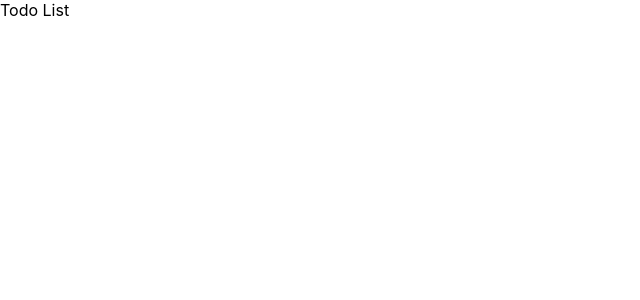
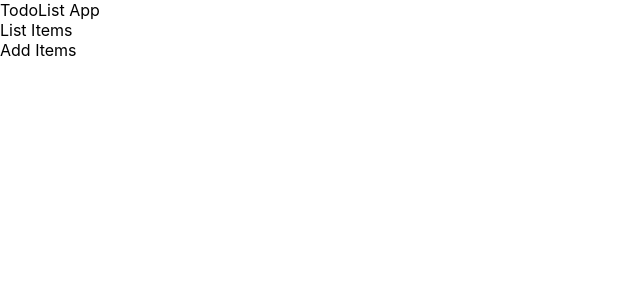
Before and after one commit to eslamibrahimhamed/ToDo-List, a React (Create React App) app: page / in a window 1280 px wide. Shown: the top 300 px of the page, without its empty margins (0-640 px from the left). Built offline with nearby package versions, Linux system fonts and the light colour scheme.

Commit message:
add 15/4/2022

```diff
--- a/src/App.js
+++ b/src/App.js
@@ -1,7 +1,25 @@
 import React, { Component } from "react";
+import TodoItems from "./components/TodoItems/TodoItems";
+import AddItem from "./components/AddItem/AddItems";
 
-function App() {
-  return <div className="App">Todo List</div>;
+class App extends Component {
+  state = {
+    items: [
+      { id: 1, name: "Eslam", age: 30 },
+      { id: 2, name: "Mohamed", age: 28 },
+      { id: 3, name: "Amr", age: 26 },
+    ],
+  };
+
+  render() {
+    return (
+      <div className="App">
+        TodoList App
+        <TodoItems />
+        <AddItem />
+      </div>
+    );
+  }
 }
 
 export default App;
--- /dev/null
+++ b/src/components/AddItem/AddItems.js
@@ -0,0 +1,10 @@
+import React, { Component } from "react";
+import './AddItems.css'
+
+class AddItem extends Component {
+  render() {
+    return <div>Add Items</div>;
+  }
+}
+
+export default AddItem;
--- /dev/null
+++ b/src/components/TodoItems/TodoItems.js
@@ -0,0 +1,8 @@
+import React from "react";
+import "./TodoItems.css";
+
+const TodoItems = () => {
+  return <div>List Items</div>;
+};
+
+export default TodoItems;
```
Also changed, not shown: src/components/AddItem/AddItems.css (added), src/components/TodoItems/TodoItems.css (added).
